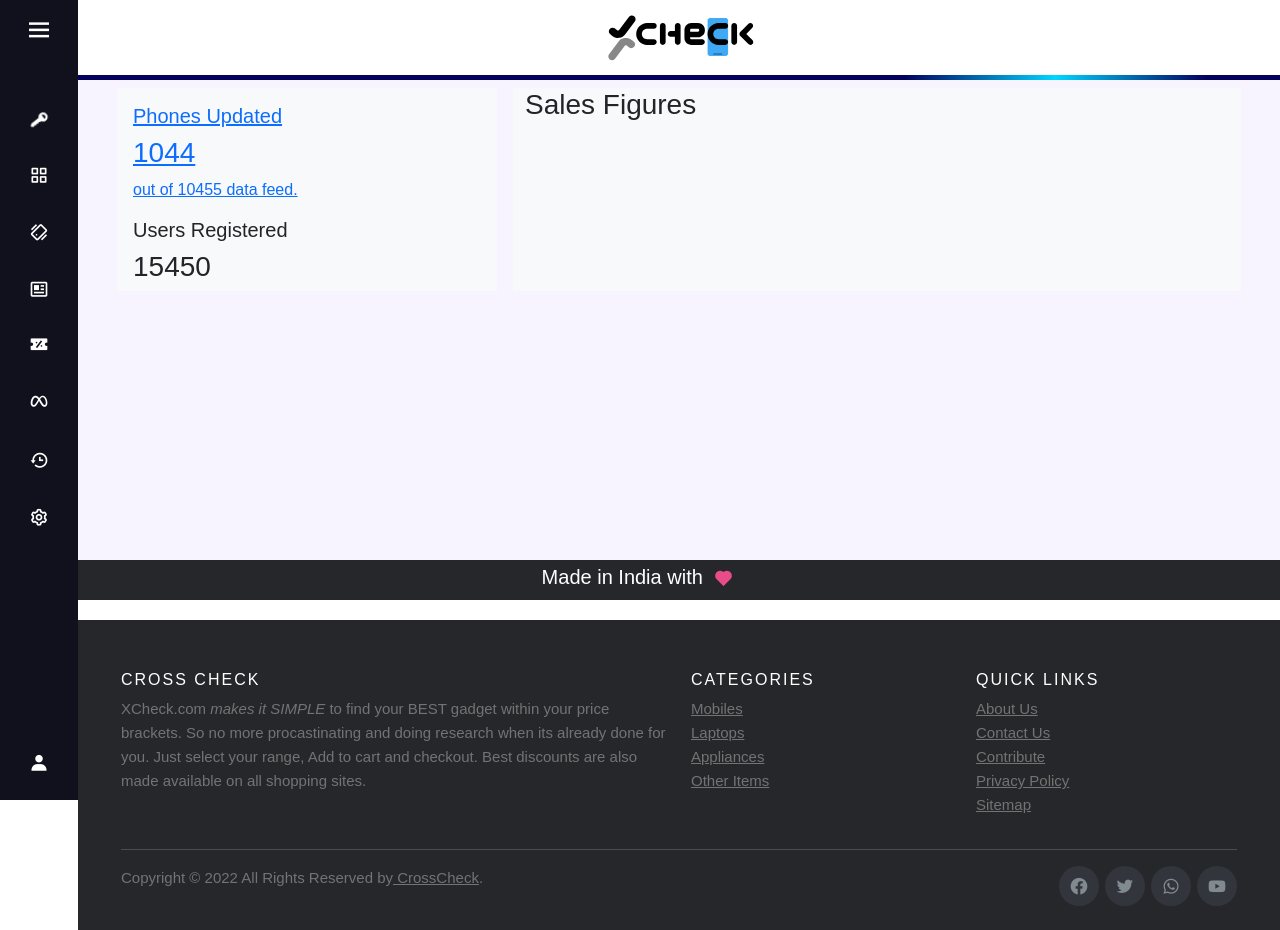
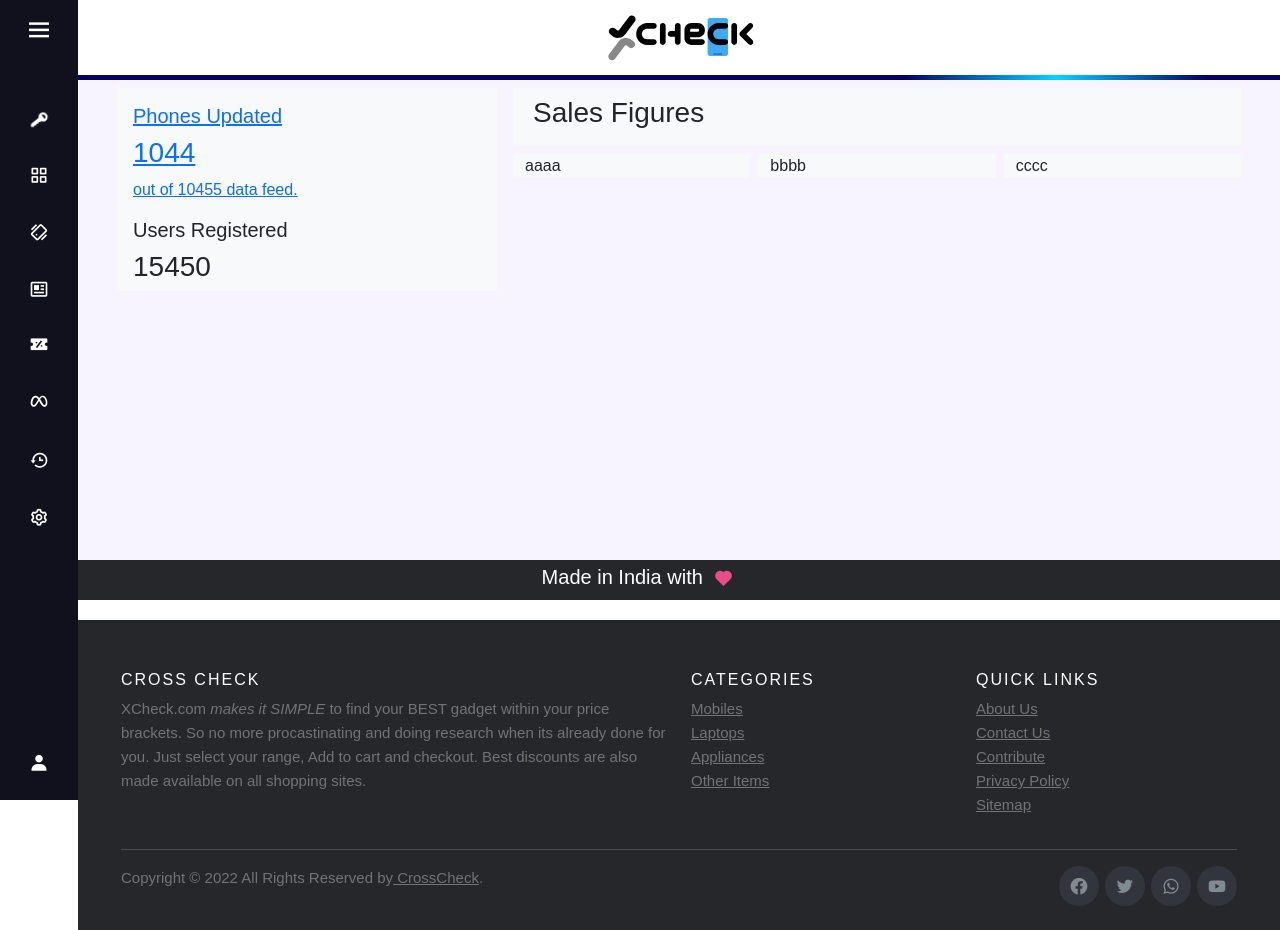
Before and after one commit to braincodeishan/x-check-frontend, a React (Create React App) app: page /AdminDashboard in a window 1280 px wide. Built offline with nearby package versions, Linux system fonts and the light colour scheme.

Commit message:
--- Auto-Git Commit ---

```diff
--- a/src/Components/Admin/Dashboard.js
+++ b/src/Components/Admin/Dashboard.js
@@ -1,26 +1,36 @@
-import React from 'react'
-import { Link } from 'react-router-dom'
+import React from "react";
+import { Link } from "react-router-dom";
 
 const Dashboard = () => {
   return (
-    <div className='container'>
+    <div className="container">
       <div className="row">
         <div className="col-4 m-2 bg-light px-3 pt-3">
-          <Link to="/updateMobiles"> <h5>Phones Updated</h5>
-          <h3>1044</h3>
-          <p>out of 10455 data feed.</p>
+          <Link to="/updateMobiles">
+            {" "}
+            <h5>Phones Updated</h5>
+            <h3>1044</h3>
+            <p>out of 10455 data feed.</p>
           </Link>
           <h5>Users Registered</h5>
           <h3>15450</h3>
+        </div>
+        <div className="col m-2">
+          <div className="row  bg-light">
+            <div className="col m-2">
+              <h3>Sales Figures</h3>
+            </div>
+          </div>
 
-        </div>
-        <div className="col m-2 bg-light">
-          <h3>Sales Figures</h3>
+          <div className="row my-2">
+            <div className="col mr-2 bg-light">aaaa</div>
+            <div className="col mx-2 bg-light">bbbb</div>
+            <div className="col ml-2 bg-light">cccc</div>
+          </div>
         </div>
       </div>
+    </div>
+  );
+};
 
-    </div>
-  )
-}
-
-export default Dashboard
+export default Dashboard;
```
